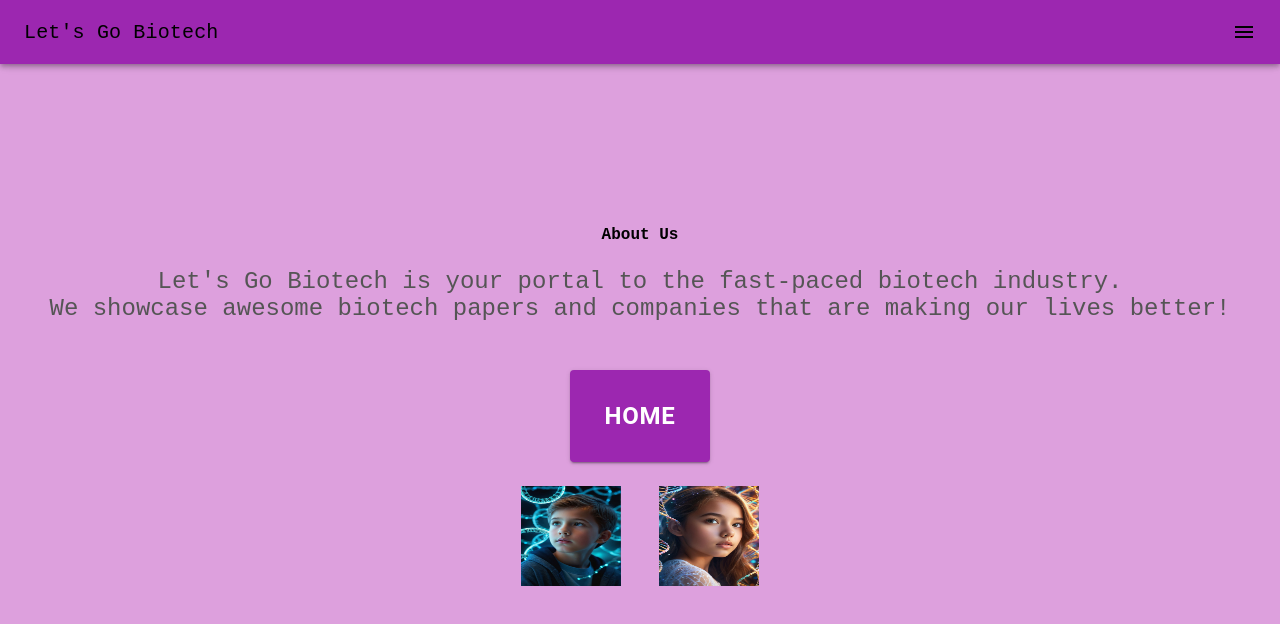
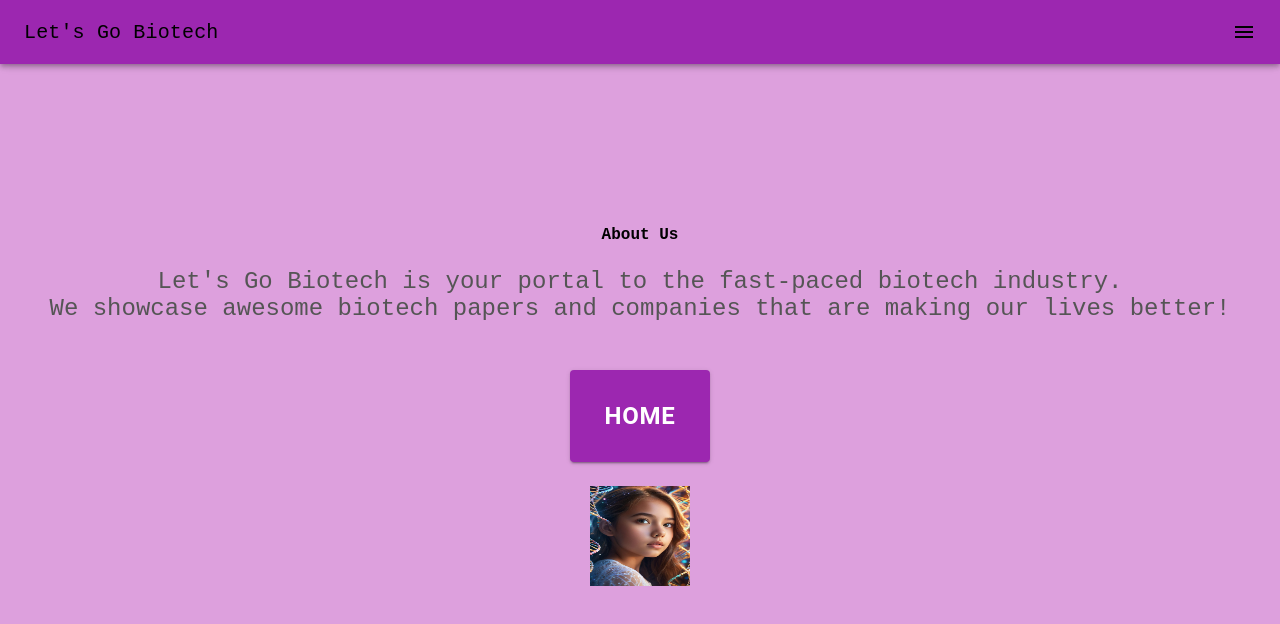
Before and after one commit to rohanrobinson/lgb, a Next.js app: page /about-us in a window 1280 px wide. Shown: the top 624 px of the page. Built offline with nearby package versions, Linux system fonts and the light colour scheme.

Commit message:
boy dna comment out - about -

```diff
--- a/src/pages/about-us.js
+++ b/src/pages/about-us.js
@@ -84,7 +84,7 @@ export default function AboutUs() {
             </Button>
 
           <div>
-            <Image src={boyDNA} width={100} height={100}  alt="boy with dna" />  &nbsp; &nbsp;
+            {/* <Image src={boyDNA} width={100} height={100}  alt="boy with dna" />  &nbsp; &nbsp; */}
             <Image src={girlDNA} width={100} height={100} alt="girl with dna" />
           </div>
 
```
